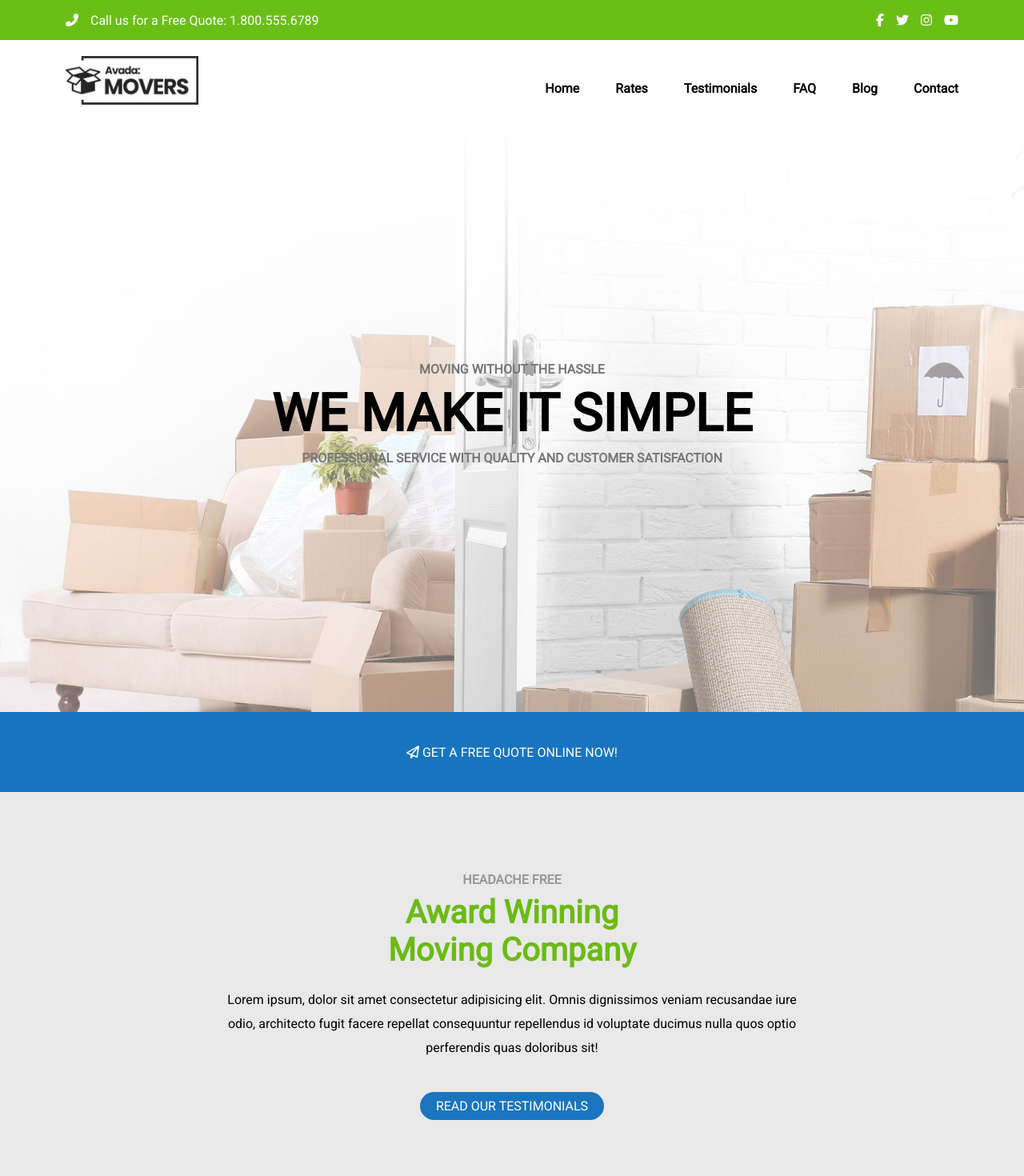
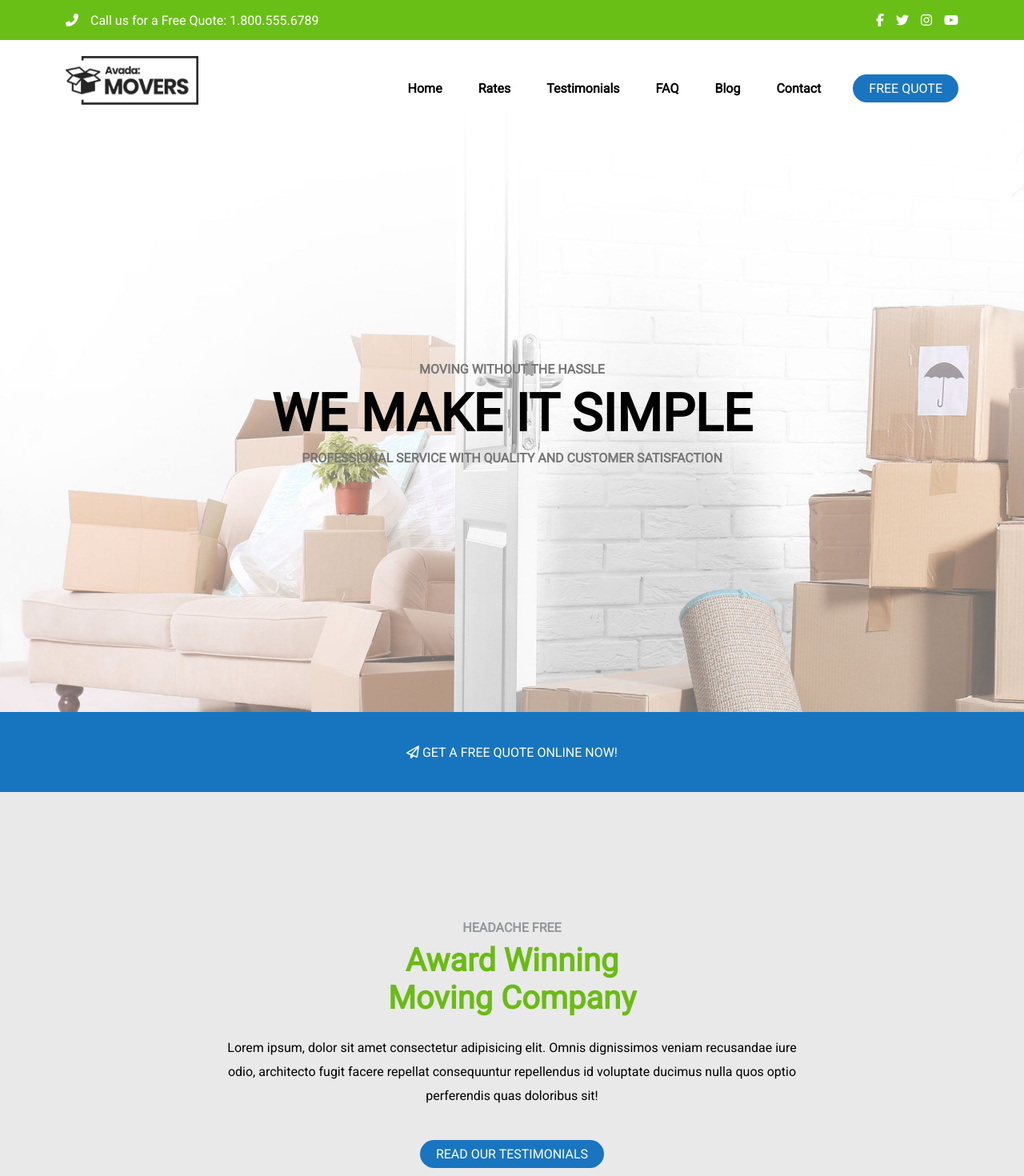
Before and after one commit to alessandro-cappelli/proj-html-vuejs, a Vue app: page / in a window 1280 px wide. Shown: the top 1470 px of the page at 80% size. Built offline with nearby package versions, Linux system fonts and the light colour scheme.

Commit message:
button navbar

```diff
--- a/src/components/SubComponents/header/Navbar.vue
+++ b/src/components/SubComponents/header/Navbar.vue
@@ -15,6 +15,8 @@
                         <li><a href="#">Blog</a></li>
                         <li><a href="#">Contact</a></li>
                     </ul>
+
+                    <span><a class="button" href="#">free quote</a></span>
                     </div>
                 </div>
             </div>
@@ -52,15 +54,20 @@ ul li{
     }
 }
 
+span{
+    margin-left: 40px;
+}
+
 .button{
-    background-color: #1775bf;
-
-
-    a{
-        text-decoration: none;
-        color: white;
-        font-weight: bold;
-    }
+    color: white;
+    text-decoration: none;
+    text-transform: uppercase;
+    background-color: #1975c0;
+    padding-top: 8px;
+    padding-bottom: 8px;
+    padding-left: 20px;
+    padding-right: 20px;
+    border-radius: 20px;
 }
 
 img{
--- a/src/components/SubComponents/main/FirstPart.vue
+++ b/src/components/SubComponents/main/FirstPart.vue
@@ -28,8 +28,8 @@ export default {
 }
 
 .col{
-    margin-top: 100px;
-    margin-bottom: 100px;
+    margin-top: 160px;
+    margin-bottom: 160px;
 }
 
 .container-fluid{
```
